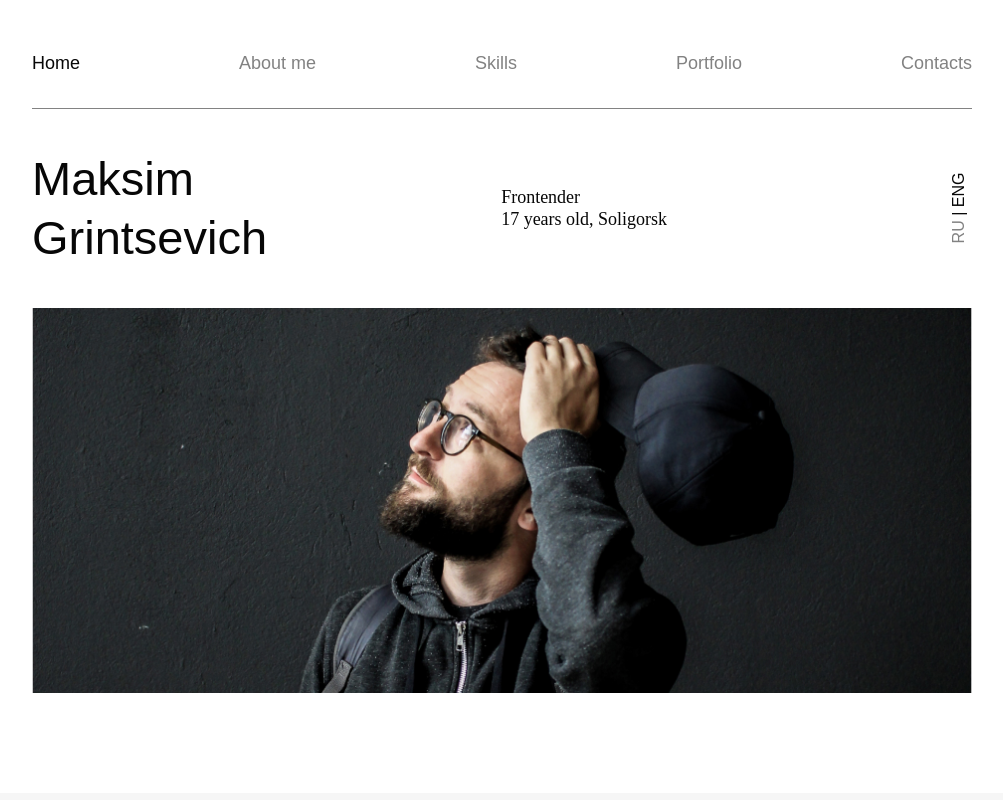
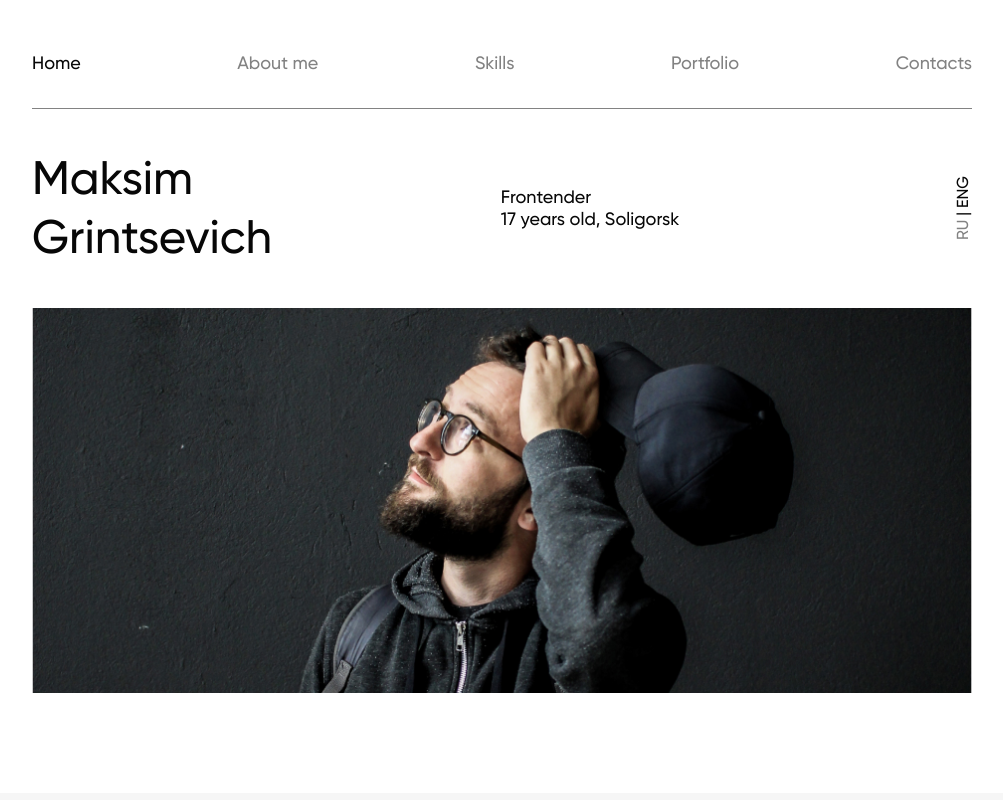
Before and after one commit to MaxProgWeb/Thrivetalk, a website: page index.html in a window 1280 px wide. Shown: the top 800 px of the page, without its empty margins (138-1141 px from the left). Drawn offline with nearby package versions, Linux system fonts and the light colour scheme; the site is published under a folder, as on GitHub Pages, so addresses that start at the root find nothing.

Commit message:
Update style.css

```diff
--- a/css/style.css
+++ b/css/style.css
@@ -1,15 +1,15 @@
 @font-face {
   font-family: 'Gilroy-Bold';
-  src: url("/fonts/gilroy-bold.eot");
+  src: url("../fonts/gilroy-bold.eot");
   /* IE 9 Compatibility Mode */
-  src: url("/fonts/gilroy-bold.eot?#iefix") format("embedded-opentype"), url("/fonts/gilroy-bold.woff2") format("woff2"), url("/fonts/gilroy-bold.woff") format("woff"), url("/fonts/gilroy-bold.ttf") format("truetype"), url("/fonts/gilroy-bold.svg#gilroy-bold") format("svg");
+  src: url("../fonts/gilroy-bold.eot?#iefix") format("embedded-opentype"), url("../fonts/gilroy-bold.woff2") format("woff2"), url("../fonts/gilroy-bold.woff") format("woff"), url("/fonts/gilroy-bold.ttf") format("truetype"), url("/fonts/gilroy-bold.svg#gilroy-bold") format("svg");
   /* Chrome < 4, Legacy iOS */ }
 
 @font-face {
   font-family: 'Gilroy-Medium';
   src: url("/fonts/gilroy-medium.eot");
   /* IE 9 Compatibility Mode */
-  src: url("/fonts/gilroy-medium.eot?#iefix") format("embedded-opentype"), url("/fonts/gilroy-medium.woff2") format("woff2"), url("/fonts/gilroy-medium.woff") format("woff"), url("/fonts/gilroy-medium.ttf") format("truetype"), url("/fonts/gilroy-medium.svg#gilroy-medium") format("svg");
+  src: url("../fonts/gilroy-medium.eot?#iefix") format("embedded-opentype"), url("../fonts/gilroy-medium.woff2") format("woff2"), url("../fonts/gilroy-medium.woff") format("woff"), url("/fonts/gilroy-medium.ttf") format("truetype"), url("/fonts/gilroy-medium.svg#gilroy-medium") format("svg");
   /* Chrome < 4, Legacy iOS */ }
 
 * {
```
